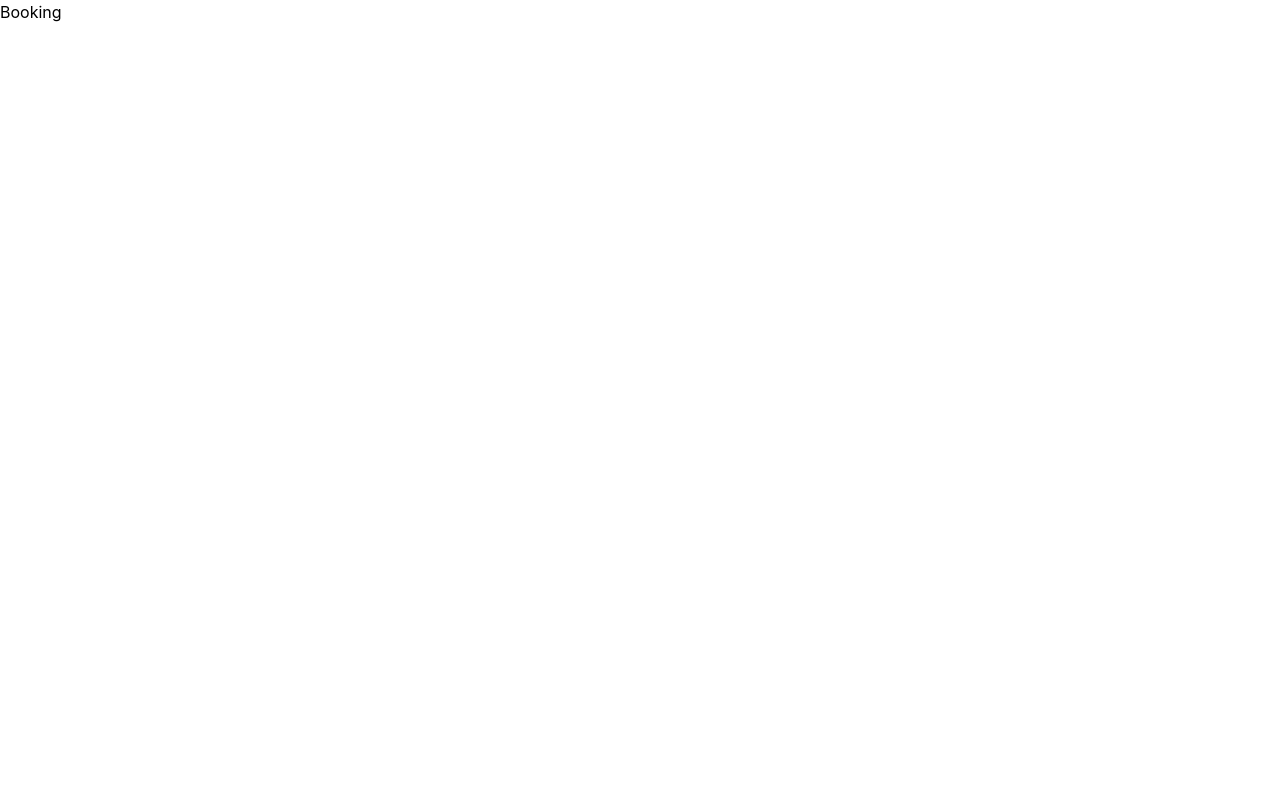
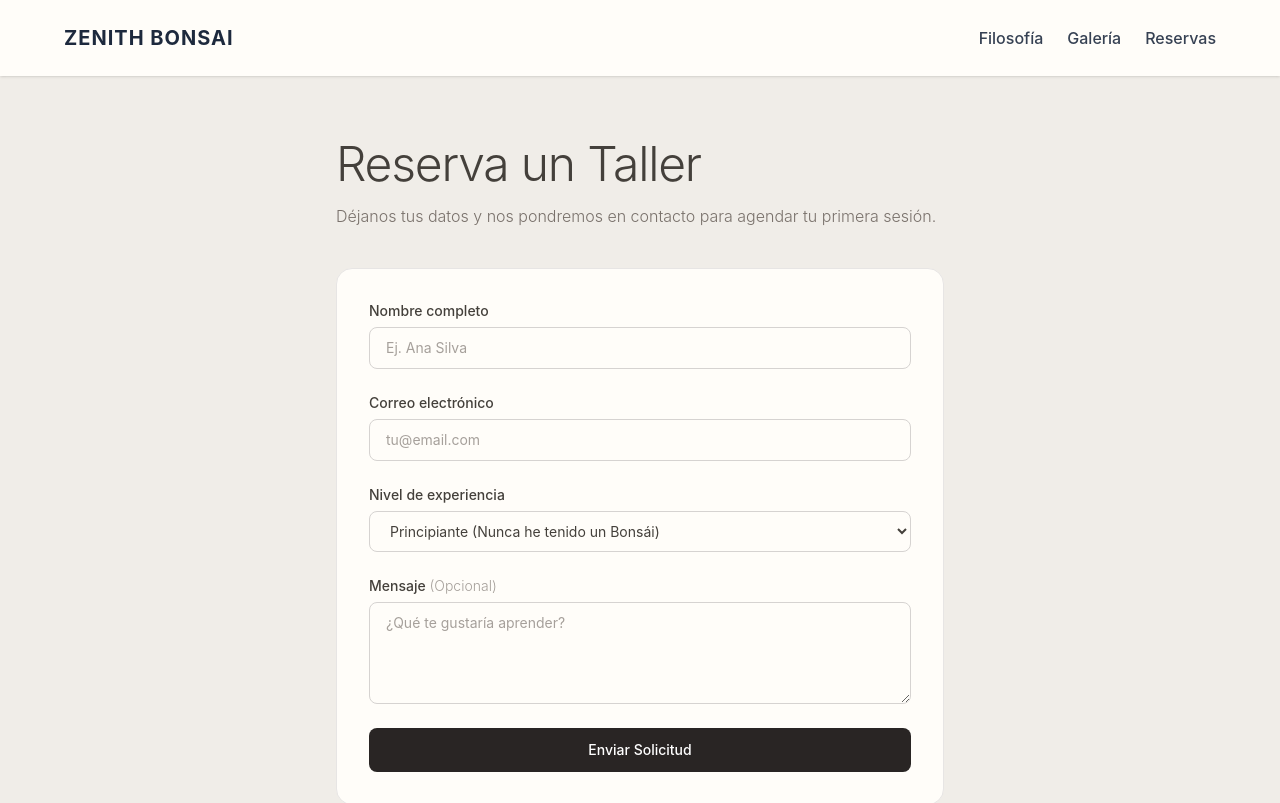
Before and after one commit to MarioMunera1993/entreglable-momento-dos, a React (Vite) app: page /booking in a window 1280 px wide. Shown: the top 803 px of the page. Built offline with nearby package versions, Linux system fonts and the light colour scheme.

Commit message:
feat: implement Booking page with BookingForm component and layout

```diff
--- /dev/null
+++ b/src/components/BookingForm.jsx
@@ -0,0 +1,64 @@
+export const BookingForm = () => {
+  return (
+      <div className="flex flex-col gap-6">
+        {/* Card del formulario */}
+        <div className="bg-[#fffdf9] rounded-2xl border border-stone-200 p-8">
+          <div className="flex flex-col gap-6">
+            {/* Nombre */}
+            <div className="flex flex-col gap-1.5">
+              <label className="text-sm font-medium text-stone-700">
+                Nombre completo
+              </label>
+              <input
+                type="text"
+                placeholder="Ej. Ana Silva"
+                className="border border-stone-300 rounded-lg px-4 py-2.5 text-sm text-stone-700 placeholder:text-stone-400 outline-none focus:ring-1 focus:ring-stone-400 transition"
+              />
+            </div>
+
+            {/* Correo */}
+            <div className="flex flex-col gap-1.5">
+              <label className="text-sm font-medium text-stone-700">
+                Correo electrónico
+              </label>
+              <input
+                type="email"
+                placeholder="tu@email.com"
+                className="border border-stone-300 rounded-lg px-4 py-2.5 text-sm text-stone-700 placeholder:text-stone-400 outline-none focus:ring-1 focus:ring-stone-400 transition"
+              />
+            </div>
+
+            {/* Nivel de experiencia */}
+            <div className="flex flex-col gap-1.5">
+              <label className="text-sm font-medium text-stone-700">
+                Nivel de experiencia
+              </label>
+              <select className="border border-stone-300 rounded-lg px-4 py-2.5 text-sm text-stone-700 outline-none focus:ring-1 focus:ring-stone-400 transition appearance-auto">
+                <option>Principiante (Nunca he tenido un Bonsái)</option>
+                <option>Intermedio (Tengo algunos árboles)</option>
+                <option>Avanzado (Busco Perfeccionar Técnicas)</option>
+              </select>
+            </div>
+
+            {/* Mensaje */}
+            <div className="flex flex-col gap-1.5">
+              <label className="text-sm font-medium text-stone-700">
+                Mensaje{" "}
+                <span className="font-light text-stone-400">(Opcional)</span>
+              </label>
+              <textarea
+                placeholder="¿Qué te gustaría aprender?"
+                rows={4}
+                className="border border-stone-300 rounded-lg px-4 py-2.5 text-sm text-stone-700 placeholder:text-stone-400 outline-none focus:ring-1 focus:ring-stone-400 transition resize-y"
+              />
+            </div>
+
+            {/* Botón */}
+            <button className="w-full bg-stone-800 hover:bg-stone-700 text-white text-sm font-medium py-3 rounded-lg transition-colors duration-200 cursor-pointer">
+              Enviar Solicitud
+            </button>
+          </div>
+        </div>
+      </div>
+  );
+};
--- a/src/pages/Booking.jsx
+++ b/src/pages/Booking.jsx
@@ -1,5 +1,17 @@
+import { Navbar } from "../components/Navbar";
+import { Footer } from "../components/Footer";
+import { BookingForm } from "../components/BookingForm"
+
 export const Booking = () => {
   return (
-    <div>Booking</div>
+    <div className="min-h-screen bg-[#f0ede8]">
+      <Navbar />
+      <main className="max-w-2xl mx-auto px-8 py-16">
+        <h1 className="text-5xl font-light text-stone-700 mb-4 tracking-tight">Reserva un Taller</h1>
+        <p className="text-stone-500 font-light mb-10">Déjanos tus datos y nos pondremos en contacto para agendar tu primera sesión.</p>
+        <BookingForm />
+      </main>
+      <Footer />
+    </div>
   )
 }
```
